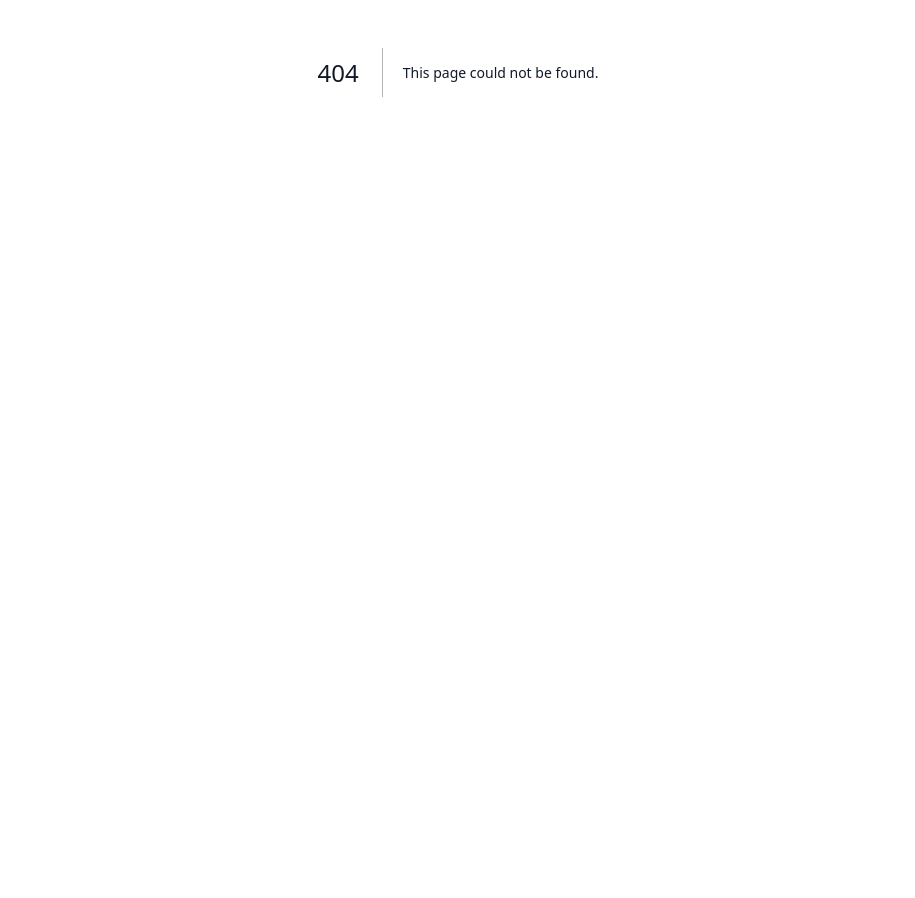
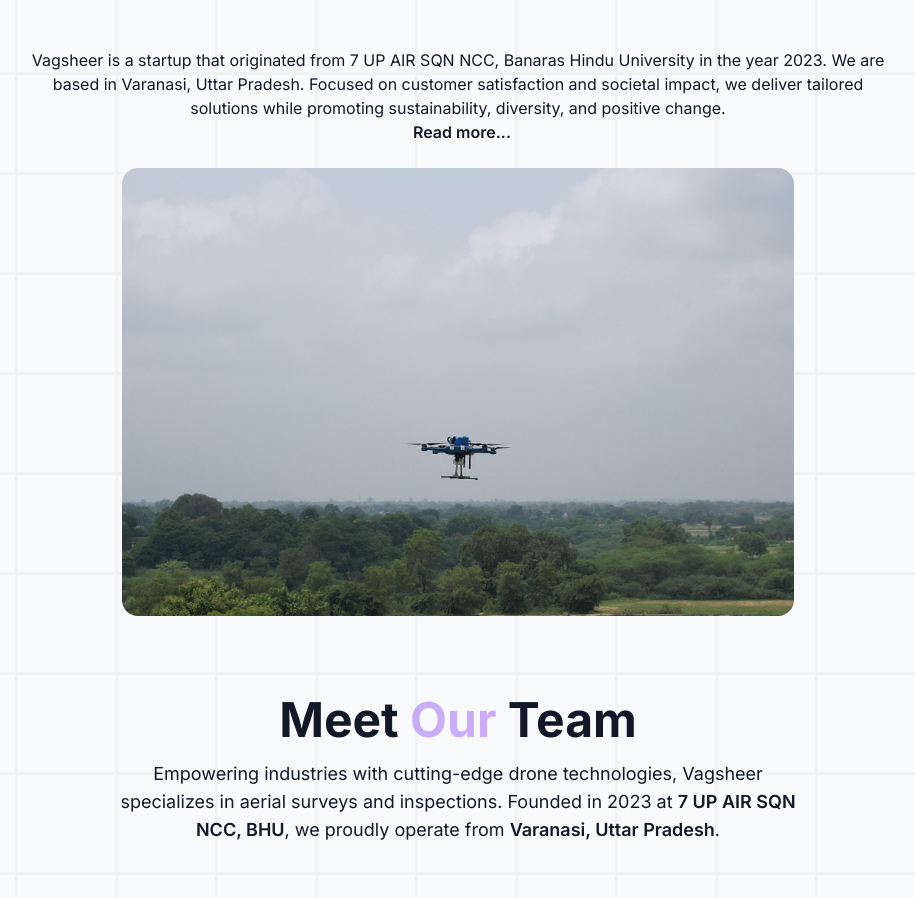
Before and after one commit to vag-web/vagsheer, a Next.js app: page /about in a window 1280 px wide. Before the commit this address had no page. Shown: the part 328-1226 px from the top of the page, without its empty margins (182-1097 px from the left). Before the commit the page ends 800 px from the top, so only its background shows below. Built offline with nearby package versions, Linux system fonts and the light colour scheme.

Commit message:
about-update

```diff
--- /dev/null
+++ b/app/about/page.tsx
@@ -0,0 +1,191 @@
+"use client";
+import React from "react";
+import PageWrapper from "@/components/wrapper/PageWrapper";
+import Link from "next/link";
+import TeamMember from "@/components/ui/TeamMember";
+import { Linkedin, MessageSquare } from "lucide-react";
+
+import Image from "next/image";
+
+const teamMembers = [
+  {
+    name: "Sanket Yadav",
+    position: "CEO",
+    image: "/member2.jpg",
+    url: "https://www.linkedin.com/in/sanket-581021230?utm_source=share&utm_campaign=share_via&utm_content=profile&utm_medium=android_app",
+    messageUrl: "https://wa.me/+919794877798",
+  },
+  {
+    name: "Suraj Yadav",
+    position: "COO",
+    image: "/member1.jpg",
+    url: "https://www.linkedin.com/in/suraj-761022230?utm_source=share&utm_campaign=share_via&utm_content=profile&utm_medium=android_app",
+    messageUrl: "https://wa.me/+918419874317",
+  },
+];
+
+const Mentors = [
+  {
+    name: "Mr. Hari Raj Singh Baiswar",
+    position: "Aero Modelling Instructor (7 UP Air Sqn NCC)",
+    image: "/mentor.jpeg",
+  },
+];
+
+const About = () => {
+  return (
+    <PageWrapper>
+      <section className="mt-20 relative flex justify-center items-center flex-col overflow-hidden mx-auto sm:px-7 w-full sm:p-8">
+        <div className="py-20">
+          <div className="w-full max-w-5xl mx-auto ">
+            {/* About Us*/}
+            <section className="px-4 sm:px-7 lg:px-20 ">
+              {/* Heading */}
+              <h1 className="heading text-center relative mb-4">
+                About <span className="text-purple">Us</span>
+              </h1>
+              {/* Paragraphs */}
+              <div className="text-center text-sm sm:text-base md:text-lg leading-relaxed">
+                {/* Visible on sm+ screens */}
+                <p className="mt-10 text-center text-base ">
+                  We are a leading company in the UAV industry committed to
+                  delivering cutting-edge drone solutions to our clients,
+                  building around Aerial survey and inspection company.
+                  <p className="hidden sm:block">
+                    <br />
+                    <br />
+                    Vagsheer is a startup that originated from 7 UP AIR SQN NCC,
+                    Banaras Hindu University in the year 2023. We are based in
+                    Varanasi, Uttar Pradesh. Focused on customer satisfaction
+                    and societal impact, we deliver tailored solutions while
+                    promoting sustainability, diversity, and positive change.
+                  </p>
+                  <Link
+                    href="/about-us"
+                    className="text-purple-500 font-semibold ml-2"
+                  >
+                    Read more...
+                  </Link>
+                </p>
+              </div>
+              {/* Image */}
+              <div className="flex justify-center mt-6">
+                <Image
+                  src="/d3.jpg"
+                  alt="History of Company"
+                  width={600}
+                  height={250}
+                  className="rounded-2xl mx-auto w-full max-w-md sm:max-w-lg md:max-w-xl lg:max-w-2xl"
+                />
+              </div>
+            </section>
+            {/* Meet Our Team*/}
+            <section className="px-4 sm:px-5 lg:px-20 pt-20">
+              {/* Heading */}
+              <h1 className="heading text-center relative mb-4">
+                Meet <span className="text-purple">Our </span>Team
+              </h1>
+              {/* Paragraphs */}
+              <div className="text-center text-sm sm:text-base md:text-lg leading-relaxed">
+                {/* Mobile-only content */}
+                <p className="sm:hidden ">
+                  Empowering industries with cutting-edge drone technologies,
+                  Vagsheer specializes in aerial surveys and inspections with
+                  our products.
+                </p>
+
+                {/* Visible on sm+ screens */}
+                <p className="hidden sm:block px-4 sm:px-8 md:px-12 lg:px-20">
+                  Empowering industries with cutting-edge drone technologies,
+                  Vagsheer specializes in aerial surveys and inspections.
+                  Founded in 2023 at{" "}
+                  <span className="font-semibold">7 UP AIR SQN NCC, BHU</span>,
+                  we proudly operate from{" "}
+                  <span className="font-semibold">Varanasi, Uttar Pradesh</span>
+                  .
+                </p>
+              </div>
+            </section>
+            <div className="w-full max-w-4xl space-y-4 mx-auto">
+              <div className="py-10 flex flex-wrap justify-center items-center gap-4 sm:gap-6">
+                {teamMembers.map((member, index) => (
+                  <div
+                    key={index}
+                    className="w-1/2 sm:w-1/3 md:w-1/4 lg:w-1/5 p-2 md:p-4 flex flex-col items-center"
+                  >
+                    <TeamMember {...member} />
+                    <div className="flex gap-5">
+                      <Link href={member.url}>
+                        <div className="pt-5 flex justify-center items-center gap-4 sm:gap-6">
+                          <Linkedin />
+                        </div>
+                      </Link>
+                      <Link href={member.messageUrl}>
+                        <div className="pt-5 flex justify-center items-center gap-4 sm:gap-6">
+                          <MessageSquare />
+                        </div>
+                      </Link>
+                    </div>
+                  </div>
+                ))}
+              </div>
+
+              <p className="text-gray-900 dark:text-gray-100 m-10 sm:m-8 text-xl font-bold text-center">
+                Thank You For Your Support and Motivation
+              </p>
+
+              <div className="flex flex-wrap justify-center gap-4 sm:gap-6 mt-6">
+                {Mentors.map((member, index) => (
+                  <div
+                    key={index}
+                    className="w-1/2 sm:w-1/3 md:w-1/4 lg:w-1/5 p-2 md:p-4"
+                  >
+                    <TeamMember {...member} />
+                  </div>
+                ))}
+              </div>
+
+              {/* Mission and Vision Section */}
+              <div className="flex flex-col md:flex-row gap-6 px-4 sm:px-8 md:px-12 lg:px-16 py-10 max-w-screen-lg mx-auto">
+                {/* Mission Section */}
+                <section className="bg-gray-100 dark:bg-gray-800 bg-opacity-80 dark:bg-opacity-60 py-6 sm:py-8 md:py-10 lg:py-12 rounded-xl w-full transition duration-300">
+                  <div className="text-center px-4 sm:px-6 md:px-8 lg:px-10">
+                    <h2 className="text-lg sm:text-xl md:text-2xl lg:text-3xl font-bold mb-3 sm:mb-4 text-gray-900 dark:text-gray-100">
+                      Our Mission
+                    </h2>
+                    <p className="text-gray-600 dark:text-gray-300 text-sm sm:text-base md:text-lg leading-relaxed">
+                      Our mission is to deliver precise, expert drone services
+                      with cutting-edge technology and a customer-first
+                      approach. We aim to build trust through tailored
+                      solutions, driving progress and shaping a future where
+                      drones empower global advancements.
+                    </p>
+                  </div>
+                </section>
+
+                {/* Vision Section */}
+                <section className="bg-white dark:bg-gray-700 bg-opacity-80 dark:bg-opacity-60 py-6 sm:py-8 md:py-10 lg:py-12 rounded-xl w-full transition duration-300">
+                  <div className="text-center px-4 sm:px-6 md:px-8 lg:px-10">
+                    <h2 className="text-lg sm:text-xl md:text-2xl lg:text-3xl font-bold mb-3 sm:mb-4 text-gray-900 dark:text-gray-100">
+                      Our Vision
+                    </h2>
+                    <p className="text-gray-600 dark:text-gray-300 text-sm sm:text-base md:text-lg leading-relaxed">
+                      Our vision is to empower businesses globally with
+                      innovative technology and high-quality services. We aim to
+                      lead in technology consulting and logistics, driving
+                      efficiency and growth. Focused on customer satisfaction.
+                      we deliver tailored solutions while promoting
+                      sustainability, diversity, and positive change.
+                    </p>
+                  </div>
+                </section>
+              </div>
+            </div>
+          </div>
+        </div>
+      </section>
+    </PageWrapper>
+  );
+};
+
+export default About;
```
